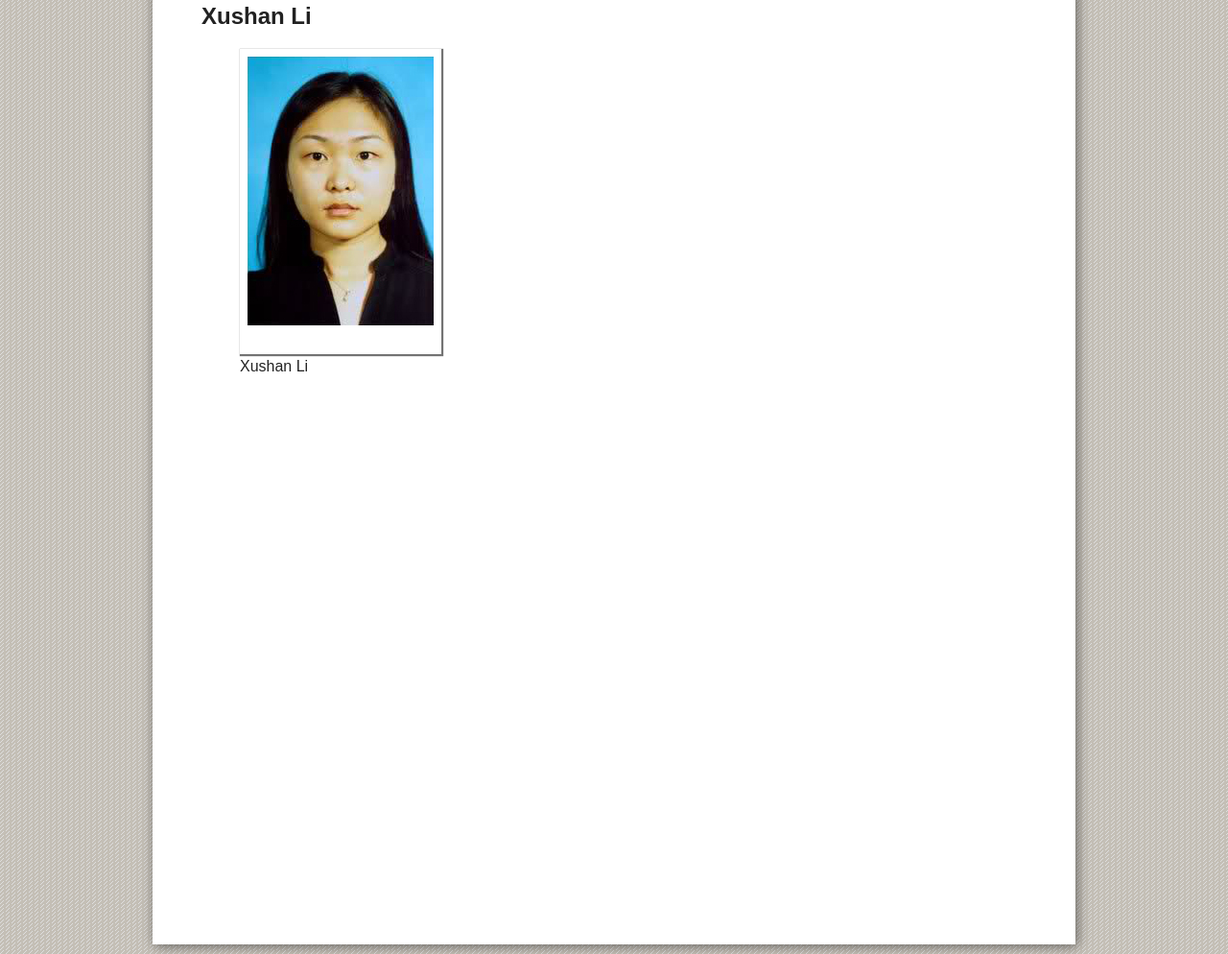
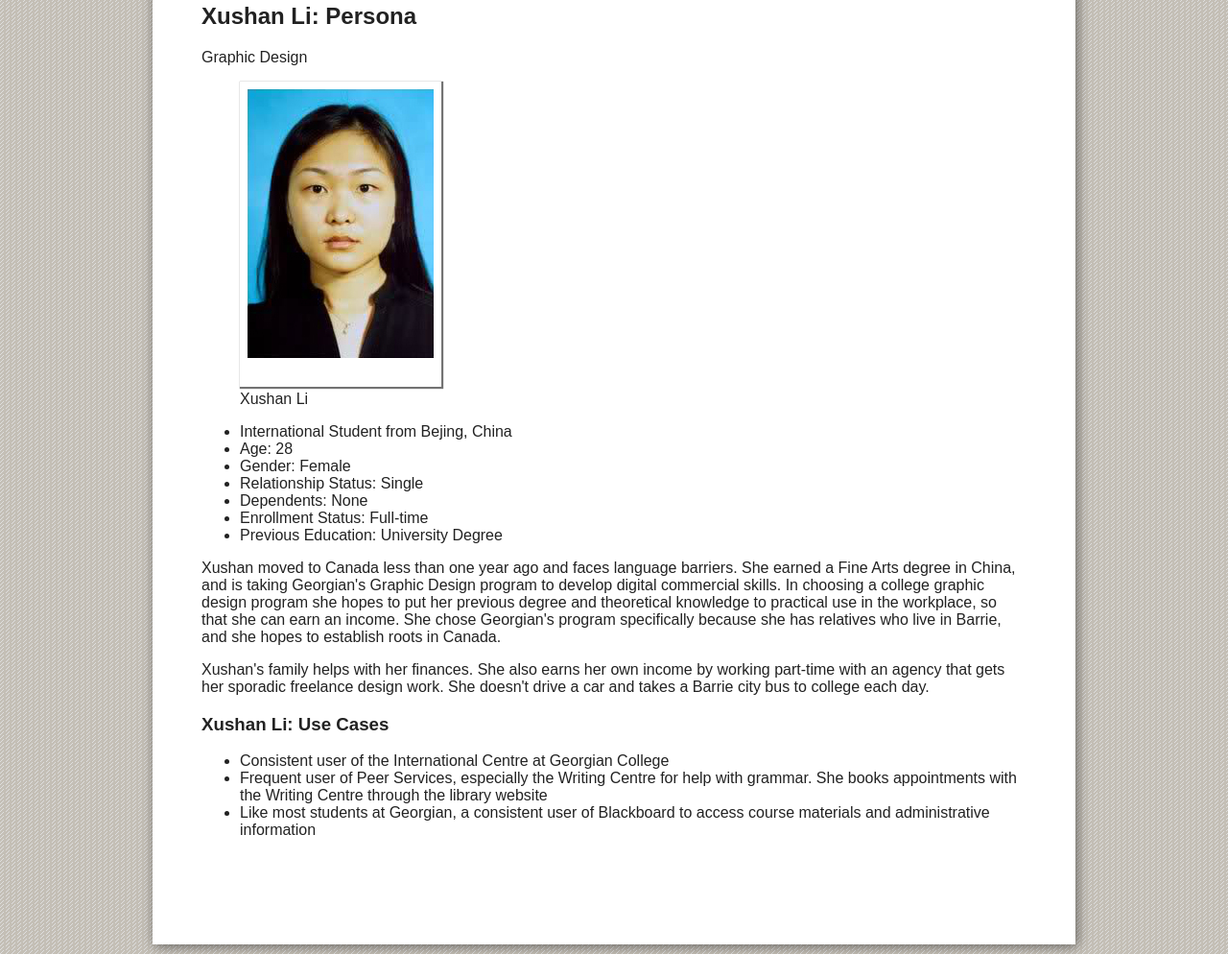
Before and after one commit to Arciles/Personas-and-Use-cases, a plain HTML site: page tfoss.html in a window 1280 px wide. Shown: the part 282-1276 px from the top of the page at 96% size. Drawn offline with Linux system fonts and the light colour scheme.

Commit message:
persona and use cases added

```diff
--- a/tfoss.html
+++ b/tfoss.html
@@ -27,11 +27,33 @@
 	</header>
 	<main>
 		<article>
-			<h2>Xushan Li</h2>
+		<section>
+			<h2>Xushan Li: Persona</h2>
+			<p class="tag">Graphic Design</p>
 			<figure class="poloroid">
 			<img src="images/xi.jpg" width="194" height="280" alt="Georgian student Xushan Li" />
 				<figcaption>Xushan Li</figcaption>
 			</figure>
+			<ul>
+					<li>International Student from Bejing, China</li>
+					<li>Age: 28</li>
+					<li>Gender: Female</li>
+					<li>Relationship Status: Single</li>
+					<li>Dependents: None</li>
+					<li>Enrollment Status: Full-time</li>
+					<li>Previous Education: University Degree</li>
+				</ul>
+			<p>Xushan moved to Canada less than one year ago and faces language barriers. She earned a Fine Arts degree in China, and is taking Georgian's Graphic Design program to develop digital commercial skills. In choosing a college graphic design program she hopes to put her previous degree and theoretical knowledge to practical use in the workplace, so that she can earn an income. She chose Georgian's program specifically because she has relatives who live in Barrie, and she hopes to establish roots in Canada.</p>
+				<p>Xushan's family helps with her finances. She also earns her own income by working part-time with an agency that gets her sporadic freelance design work. She doesn't drive a car and takes a Barrie city bus to college each day.</p>
+			</section>
+			<section>
+			<h3>Xushan Li: Use Cases</h3>
+			<ul>
+					<li>Consistent user of the International Centre at Georgian College</li>
+					<li>Frequent user of Peer Services, especially the Writing Centre for help with grammar. She books appointments with the Writing Centre through the library website</li>
+					<li>Like most students at Georgian, a consistent user of Blackboard to access course materials and administrative information</li>
+				</ul>
+			</section>
 		</article>
 	</main>
 
```
